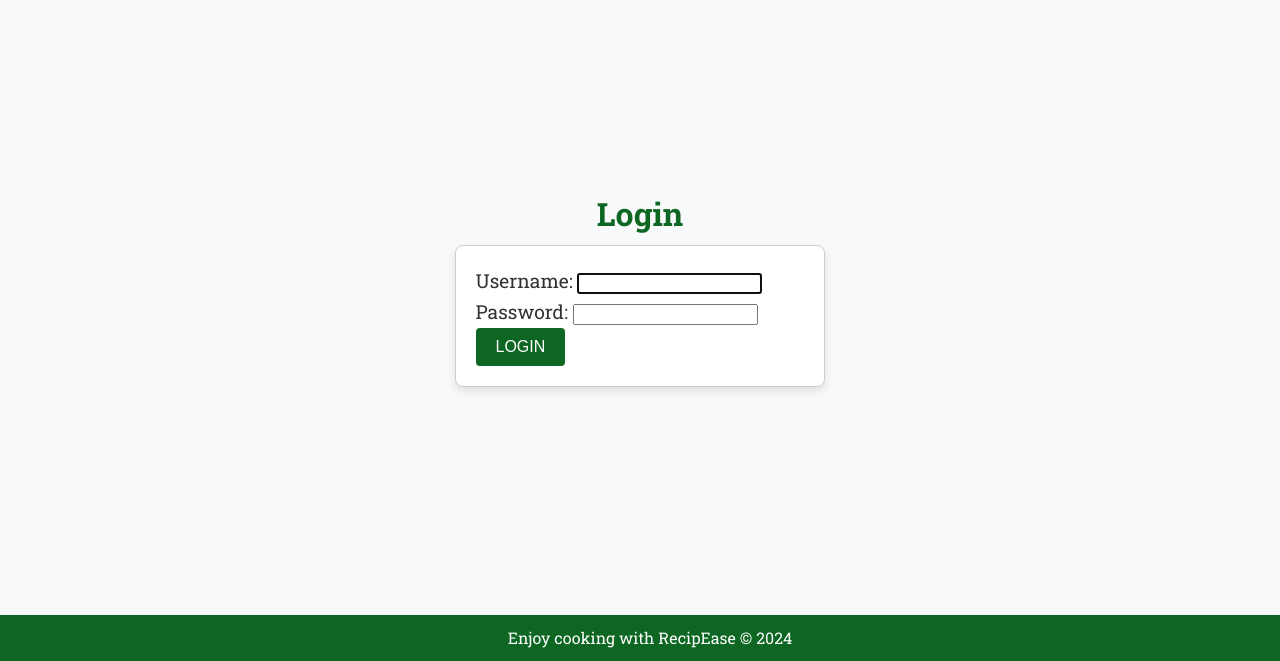
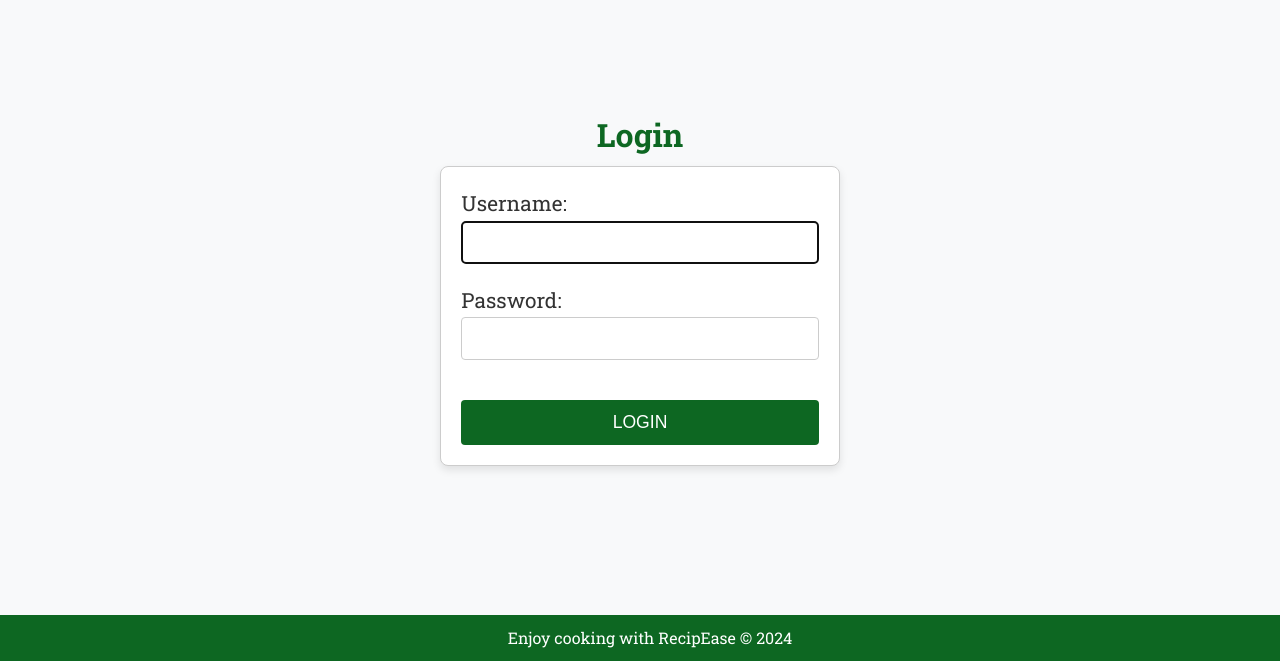
Before and after one commit to bphil1041/recipe-app, a Django app: page /login/ in a window 1280 px wide. Shown: the part 139-800 px from the top of the page. Run offline with Django 4.2, Linux system fonts and the light colour scheme.

Commit message:
Update login.html

```diff
--- a/A2_Recipe_App/src/recipes/templates/recipes/login.html
+++ b/A2_Recipe_App/src/recipes/templates/recipes/login.html
@@ -56,30 +56,41 @@
             border-radius: 8px;
             width: 100%;
             max-width: 400px;
+            box-sizing: border-box;
             box-shadow: 0 4px 8px rgba(0, 0, 0, 0.1);
         }
 
-        form p {
-            font-size: 1.2em;
+        form label {
+            font-size: 1.3em;
+            margin-bottom: 10px;
+        }
+
+        form input[type="text"],
+        form input[type="password"] {
+            width: 100%;
+            padding: 10px;
+            font-size: 1.1em;
+            margin-bottom: 20px;
+            border: 1px solid #ccc;
+            border-radius: 4px;
+            box-sizing: border-box;
         }
 
         button {
+            width: 100%;
             color: #fff;
             background-color: #0d6722;
             border: none;
-            padding: 10px 20px;
+            padding: 12px 20px;
             border-radius: 4px;
-            font-size: 1em;
+            font-size: 1.1em;
             cursor: pointer;
             text-transform: uppercase;
+            margin-top: 20px;
         }
 
         button:hover {
             background-color: #094f19;
-        }
-
-        .login-button-2 {
-            margin-top: 20px;
         }
 
         footer {
@@ -102,19 +113,15 @@
 <body>
     {% extends "recipes/base.html" %}
     {% block content %}
-
     <main>
         <h2>Login</h2>
-        <form method="post">
+        <form class="login-box" method="post">
             {% csrf_token %}
             {{ form.as_p }}
             <button type="submit">Login</button>
         </form>
     </main>
-
-
     {% endblock %}
-
 </body>
 
 </html>
```
